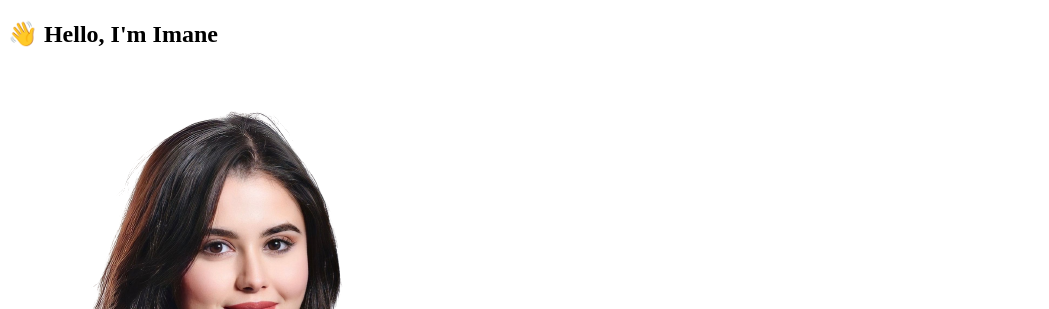
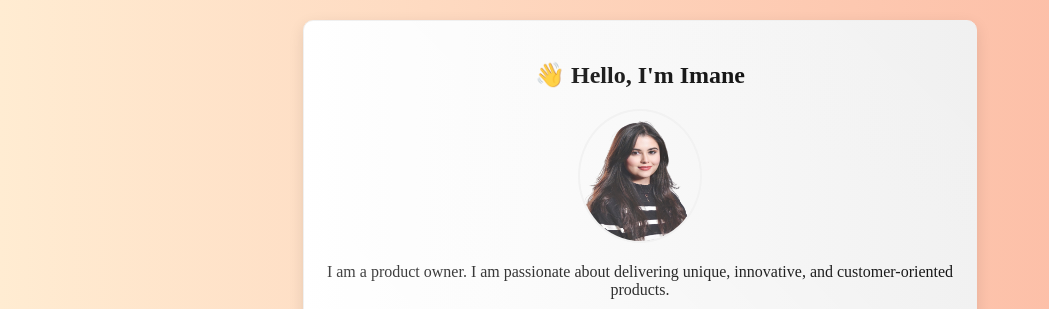
Before and after one commit to Imane3456/Profile-MS-MDD, a plain HTML site: page index.html in a window 1280 px wide. Shown: the top 309 px of the page, without its empty margins (0-1049 px from the left). Drawn offline with Linux system fonts and the light colour scheme.

Commit message:
Update index.html

```diff
--- a/index.html
+++ b/index.html
@@ -4,7 +4,7 @@
     <meta charset="UTF-8">
     <title> KEDGE - Web Development Sprint </title>
 
-    <link rel="stylesheet" href="style_profile.css">
+    <link rel="stylesheet" href="styles.css">
   </head>
   <body>
     <script src="https://kit.fontawesome.com/537715e5de.js" crossorigin="anonymous"></script>
```
